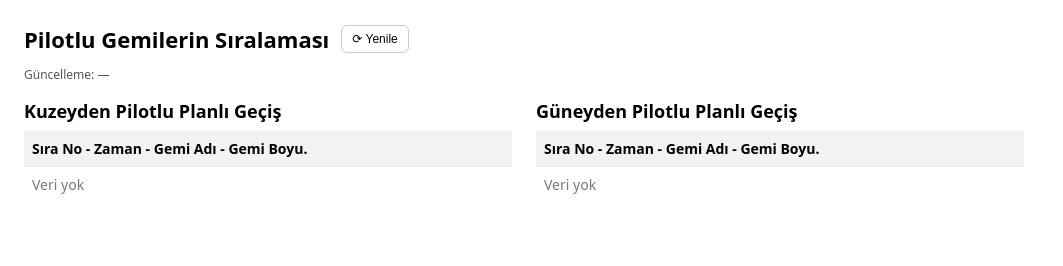
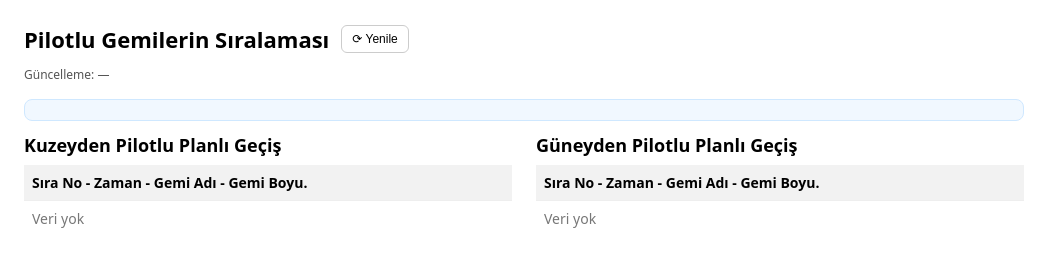
Before and after one commit to kagantatlici/pilot_sira, a website: page index.html in a window 1280 px wide. Shown: the whole page, without its empty margins (0-1063 px from the left). Drawn offline with Linux system fonts and the light colour scheme; no server answers.

Commit message:
UI: style opening info as subtle boxed note with spacing; remove bold and use gentle color

```diff
--- a/index.html
+++ b/index.html
@@ -19,8 +19,17 @@
     button.refresh{padding:6px 10px; font-size: 12px; border: 1px solid #ccc; background:#fff; border-radius:6px; cursor:pointer}
     button.refresh:hover{background:#f7f7f7}
     /* no auto-refresh */
-    .infos{margin-top:10px; color:#222; font-size:14px}
-    .infos p{margin:4px 0; font-weight:700}
+    .infos{
+      margin-top:10px;
+      margin-bottom:12px; /* alt başlıkla bir satır boşluk */
+      color:#0b5394; /* göz yormayan mavi ton */
+      font-size:14px; /* boyutu değiştirmiyoruz */
+      background:#f1f8ff; /* kutu arkaplanı */
+      border:1px solid #cfe8ff; /* kutu kenarlığı */
+      border-radius:8px;
+      padding:8px 12px;
+    }
+    .infos p{margin:4px 0; font-weight:400}
     @media (max-width: 680px){
       body{margin:16px}
       h1{font-size: 18px}
```
